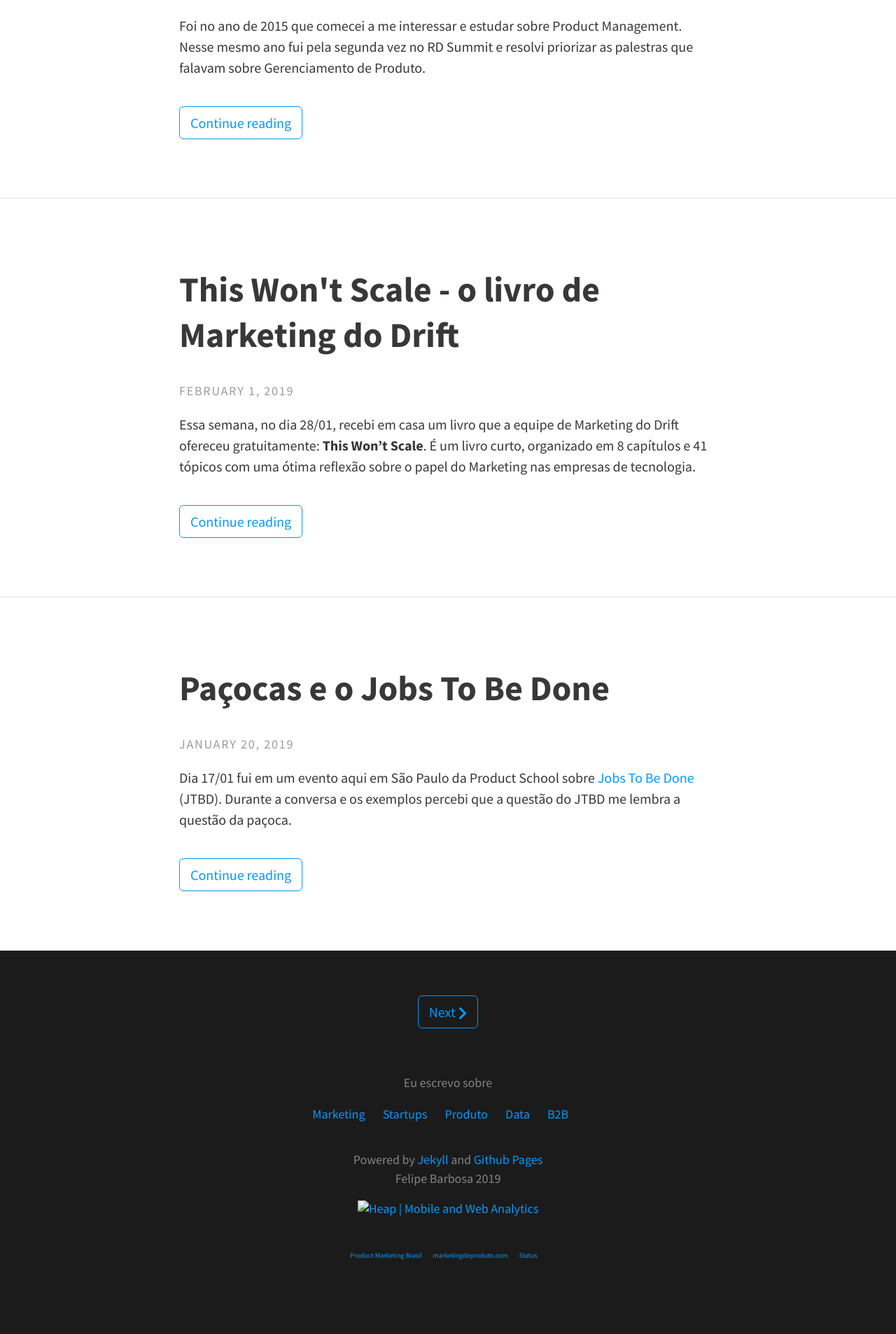
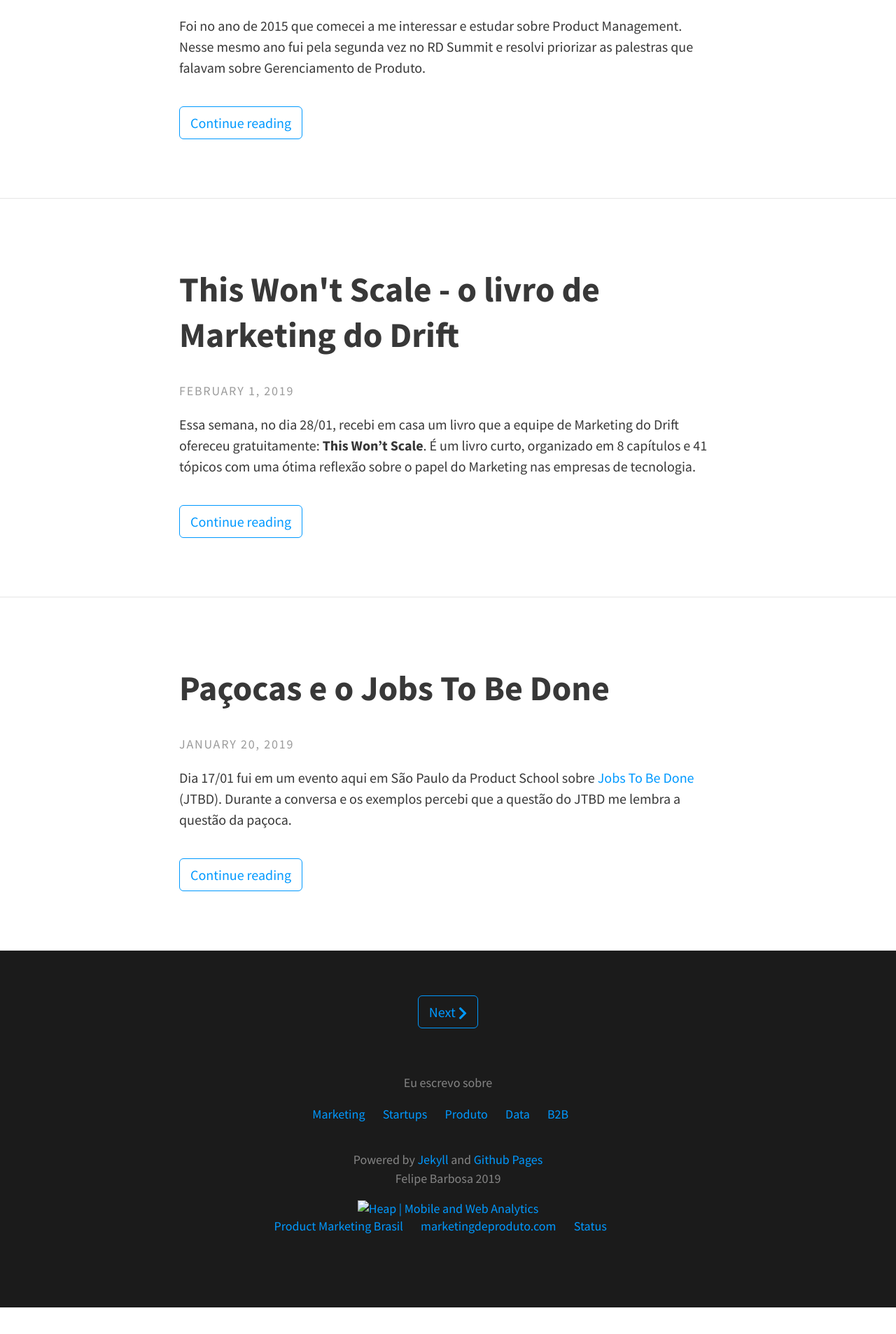
Before and after one commit to felipecbarbosa/felipecbarbosa.github.io, a Jekyll site: the page built from index.html, in a window 1280 px wide. Shown: the part 1806-3713 px from the top of the page at 70% size. Built offline with Jekyll 4.4.1, drawn with Linux system fonts in a browser that asks for light colours; nearby versions of some CDN libraries; the list of posts is cut into pages by our own code; comment, search, counter and statistics services are not loaded; after the commit the page ends 3675 px from its top, so only the background shows below that.

Commit message:
Updated footer links

```diff
--- a/_includes/footer.html
+++ b/_includes/footer.html
@@ -144,7 +144,7 @@ addthis_share = {
 	<img style="width:108px;height:41px;" src="//heapanalytics.com/img/badgeLight.png" alt="Heap | Mobile and Web Analytics" />
 	</a>
 
-	<nav class="site-nav-footer">
+	<nav class="site-nav">
 		<ul>
 			<li><a href="http://productmarketingbrasil.com.br/author/felipebarbosa/" target="_blank">Product Marketing Brasil</a></li>
 			<li><a href="https://www.marketingdeproduto.com/" target="_blank">marketingdeproduto.com</a></li>
--- a/_sass/includes/_footer.scss
+++ b/_sass/includes/_footer.scss
@@ -25,25 +25,4 @@
       }
     }
   }
-  .site-nav-footer {
-    ul {
-      margin: 0;
-      padding-top: $padding-small;
-      padding-bottom: $padding-small;
-      list-style: none;
-      line-height: 1.5;
-    }
-    li {
-      display: inline;
-      margin-right: 1.2em;
-      font-size: 10px;
-    }
-    @media (max-width: 1100px) {
-      ul {
-        display: inline-block;
-        padding-top: $padding-small;
-        width: 100%;
-      }
-    }
-  }
 }
```
